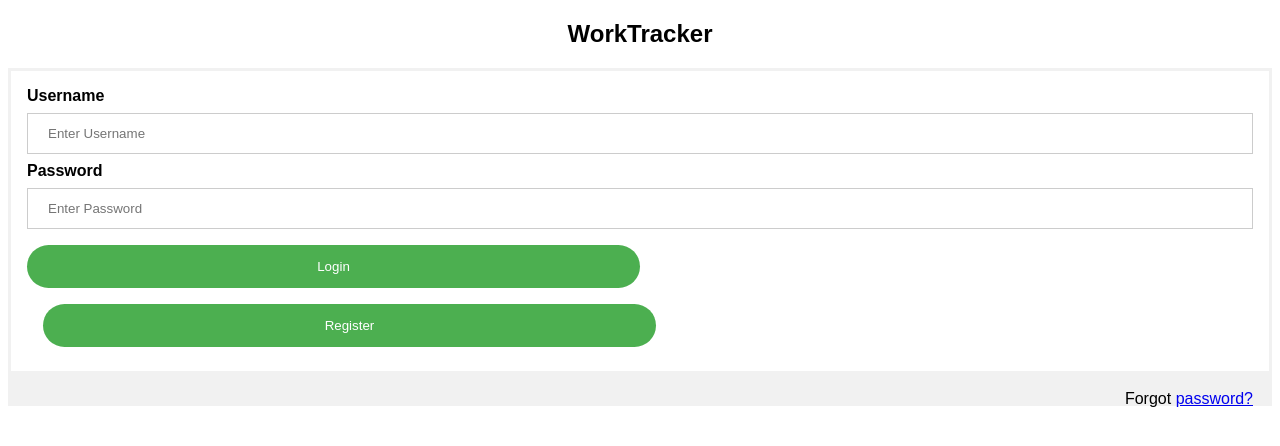
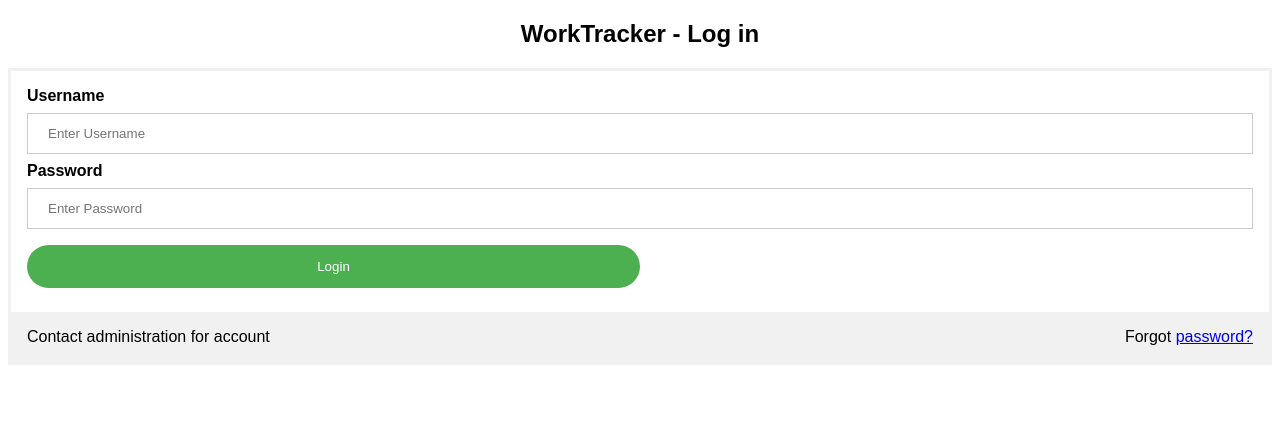
Before and after one commit to Johuotar/worktracker, a PHP site: page /Login.html in a window 1280 px wide. Shown: the top 446 px of the page. Run offline with PHP 8.4, Linux system fonts and the light colour scheme.

Commit message:
Login page visual update

```diff
--- a/Login.css
+++ b/Login.css
@@ -59,7 +59,6 @@ button:hover {
 
 span.psw {
     float: right;
-    padding-top: 3px;
 }
 
 /* Change styles for span and cancel button on extra small screens */
@@ -68,6 +67,4 @@ span.psw {
         display: block;
         float: none;
     }
-
-
 }
--- a/Login.html
+++ b/Login.html
@@ -11,7 +11,7 @@
 
 <body>
 
-    <h2>WorkTracker</h2>
+    <h2>WorkTracker - Log in</h2>
 
     <form action="/action_page.php">
         <!-- linkki tietokantaan -->
@@ -25,21 +25,14 @@
             <input type="password" placeholder="Enter Password" name="psw" required>
 
             <button type="submit">Login</button>
-            <label>
                  <!-- kun login täyttää vaatimukset, linkkaus view.html -->
-
-                 <label class="container">
-                    <button type="button" class="registerbtn" onclick="window.location.href='register.html'" />Register
-                </label>
-
-
-            </label>
         </div>
 
         <div class="container" style="background-color:#f1f1f1">
-
+            Contact administration for account
             <span class="psw">Forgot <a href="#">password?</a></span>
         </div>
     </form>
 
-</body></html>
+</body>
+</html>
```
